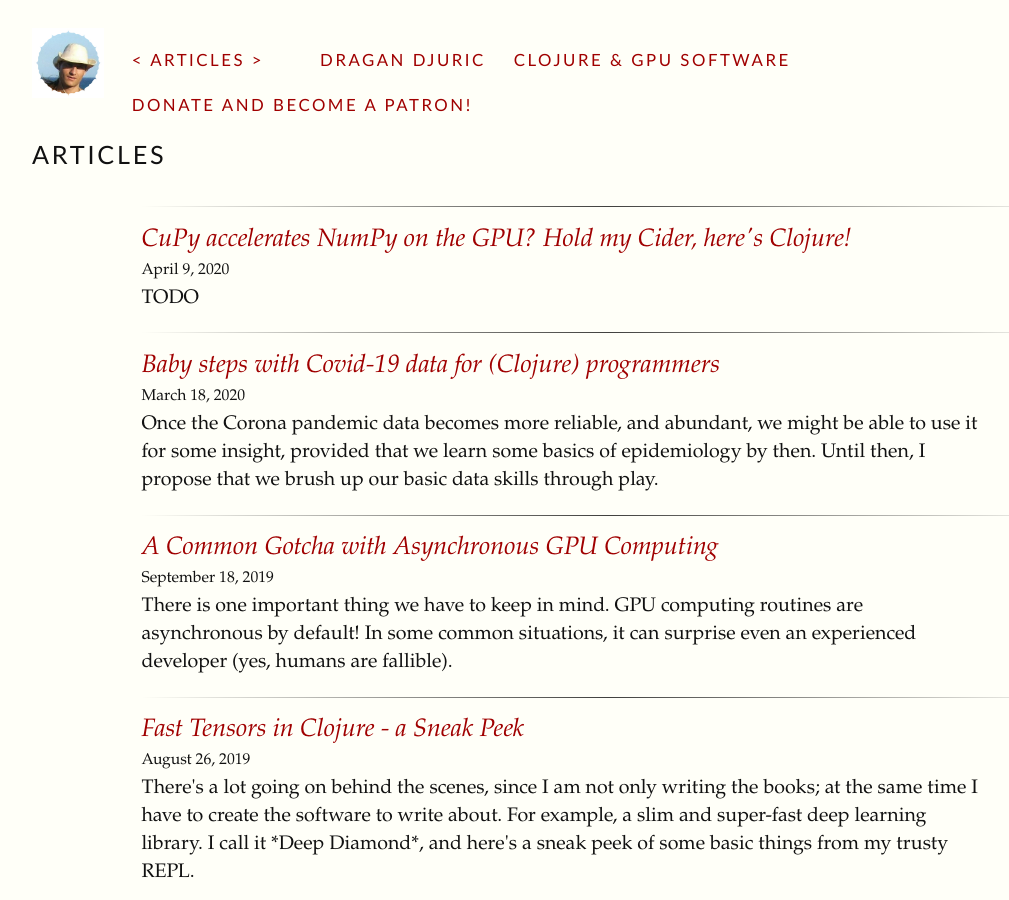
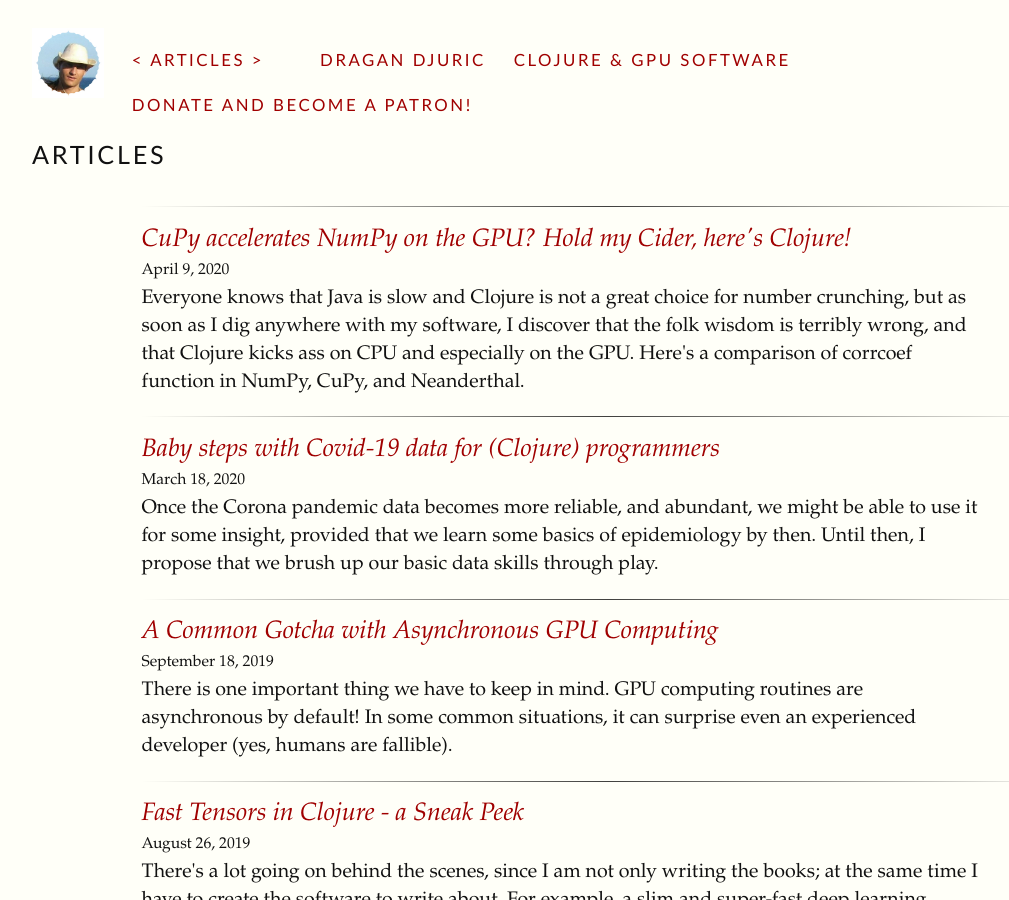
Before and after one commit to blueberry/blueberry.github.io, a Jekyll site: the page built from index.html, in a window 1280 px wide and 900 px high. Shown: the whole window, without its empty margins (32-1041 px from the left). Built offline with Jekyll 4.4.1, drawn with Linux system fonts in a browser that asks for light colours; comment, search, counter and statistics services are not loaded.

Commit message:
Fix intro.

```diff
--- a/_posts/2020-04-09-Clojure-Numpy-Cupy-CPU-GPU.html
+++ b/_posts/2020-04-09-Clojure-Numpy-Cupy-CPU-GPU.html
@@ -21,7 +21,7 @@ categories:
 - Python
 - NumPy
 - CuPy
-excerpt: TODO
+excerpt: Everyone knows that Java is slow and Clojure is not a great choice for number crunching, but as soon as I dig anywhere with my software, I discover that the folk wisdom is terribly wrong, and that Clojure kicks ass on CPU and especially on the GPU. Here's a comparison of corrcoef function in NumPy, CuPy, and Neanderthal.
 ---
 <p>
 Everyone knows that Python's NumPy is fast due to its C++ based native backends.
```
